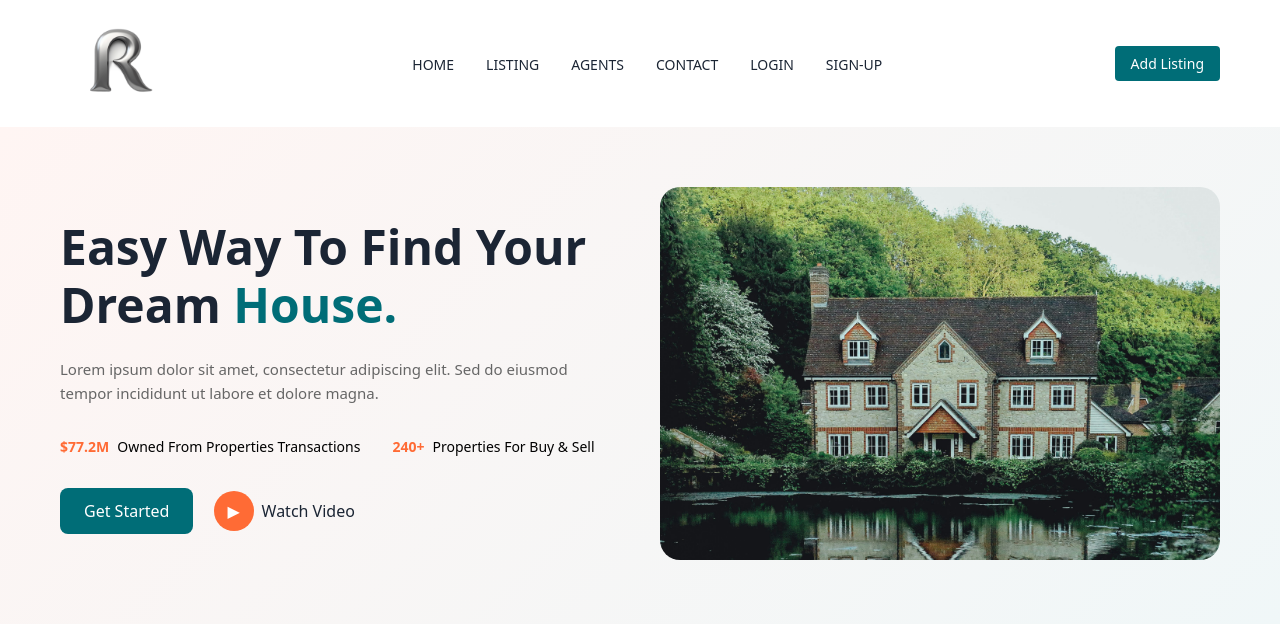
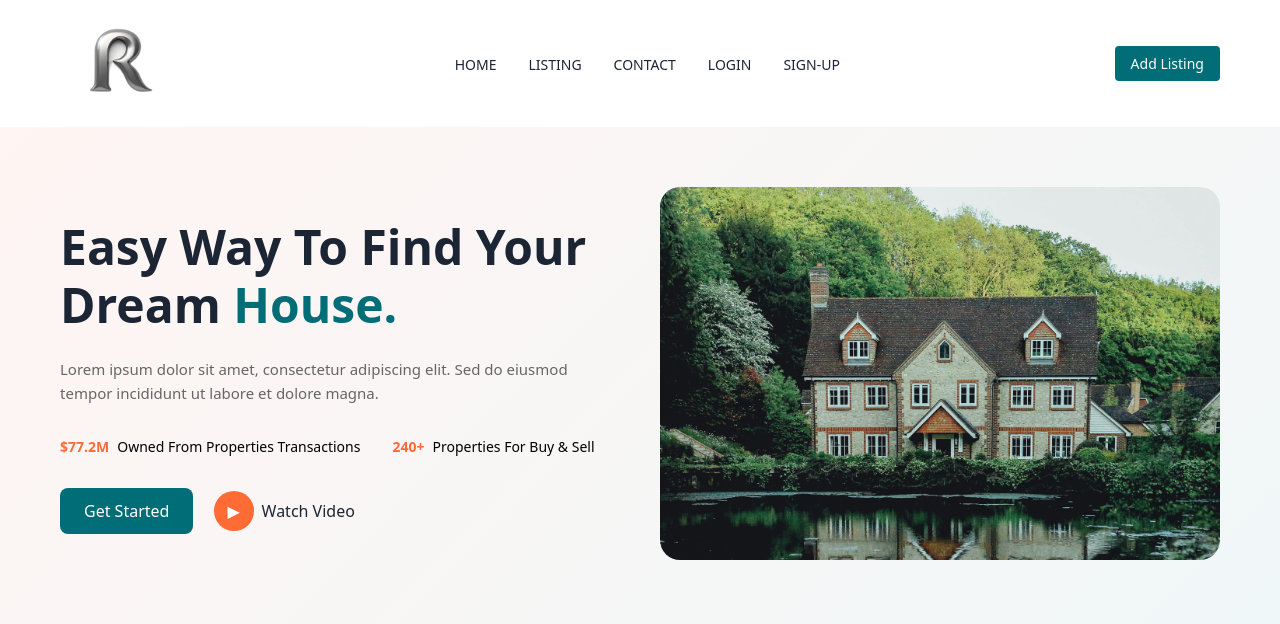
Before and after one commit to codinSamueldev/real-state-site, a Django app: page / in a window 1280 px wide. Shown: the top 624 px of the page. Run offline with Django 5.2, Linux system fonts and the light colour scheme; data that the repository does not hold is empty.

Commit message:
unnecesary

```diff
--- a/real_state/templates/layouts/partials/header.html
+++ b/real_state/templates/layouts/partials/header.html
@@ -9,7 +9,6 @@
             <ul class="nav-links">
                 <li><a href="{% url 'home' %}">HOME</a></li>
                 <li><a href="{% url 'listing' %}">LISTING</a></li>
-                <li><a href="#">AGENTS</a></li>
                 <li><a href="{% url 'contact' %}">CONTACT</a></li>
                 {% if user.is_authenticated %}
                     <li><a href="{% url 'logout' %}">LOGOUT</a></li>
```
